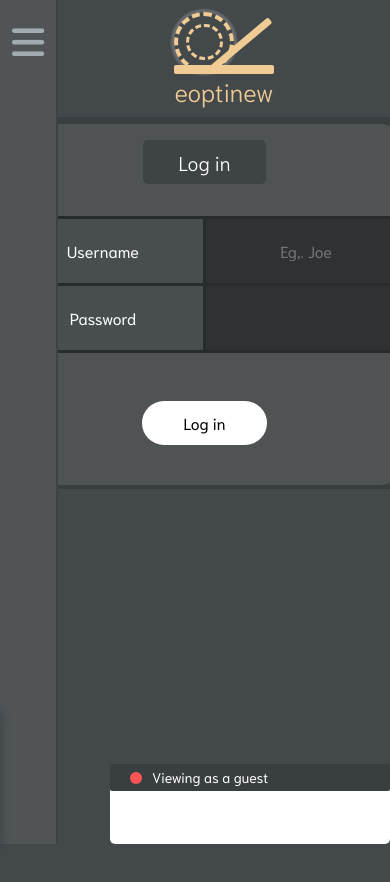
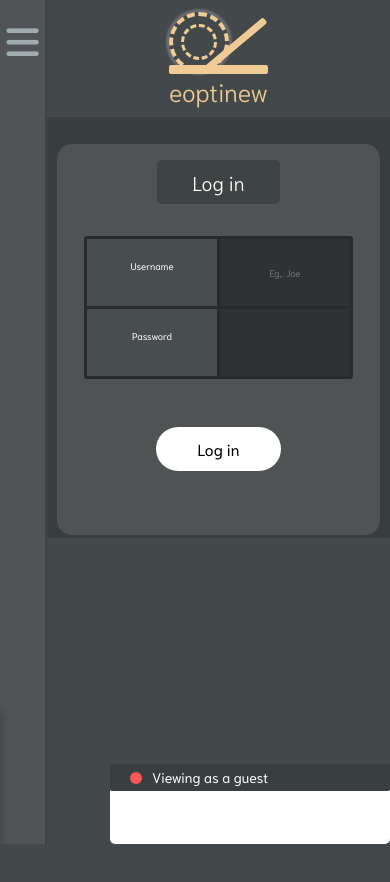
Before and after one commit to KevinBjarnemark/reoptinew, a React (Vite) app: page / in a window 390 px wide. Shown: the top 882 px of the page. Built offline with nearby package versions, Linux system fonts and the light colour scheme.

Commit message:
Added media queries and refactored/centralized checkbox link insertions

```diff
--- a/src/components/forms/basic-form/BasicForm.jsx
+++ b/src/components/forms/basic-form/BasicForm.jsx
@@ -1,11 +1,12 @@
 import style from './BasicForm.module.css';
 import { SubmitButton } from '../../buttons/SubmitButton';
+import { Link } from 'react-router-dom';
 
 const Input = (props) => {
     const { title = '', inputProps = {} } = props;
 
     return (
-        <div className="flex-row-relative">
+        <div className={`flex-row-relative ${style['input-container']}`}>
             <label className={style['label-input']}>{title}</label>
             <div className={style['artificial-border']}></div>
             <input className={`${style.input}`} {...inputProps}></input>
@@ -17,7 +18,12 @@ const Image = (props) => {
     const { inputProps = {}, labelText = '', previewImg = null } = props;
 
     return (
-        <div className="flex-column-relative">
+        <div
+            className={
+                'flex-column-relative pb-5 pt-3 ' +
+                `${style['image-container']}`
+            }
+        >
             <input {...inputProps} type="file" hidden />
             <label
                 htmlFor={inputProps.id}
@@ -56,14 +62,34 @@ const Border = ({ children }) => {
     );
 };
 
+/**
+ * Creates a clickable link leading to another internal page.
+ *
+ * @param {object}  linkObj example --> {url: "/example", name: "Example"}
+ * @returns {JSX.Element}
+ *
+ * Limitations:
+ *
+ * If the link is missing, it will appear as 'invisible'.
+ *
+ */
+const TextLink = ({ linkObj, className }) => {
+    if (linkObj?.url && linkObj?.name) {
+        return (
+            <Link to={linkObj.url} className={className}>
+                {linkObj.name}
+            </Link>
+        );
+    }
+};
+
 const Checkbox = (props) => {
-    const { id = '', labelHtml = '', inputProps = {} } = props;
+    const { id = '', label = {}, inputProps = {} } = props;
 
     return (
         <div
             className="flex-row-relative align-items-center
-            justify-content-center mt-4"
-            style={{ padding: '10px' }}
+            justify-content-center mt-4 pt-3 pb-2"
         >
             {/* Chekbox */}
             <div
@@ -80,7 +106,18 @@ const Checkbox = (props) => {
 
             {/* Label */}
             <label style={{ height: '100%' }} htmlFor={id}>
-                {labelHtml}
+                <div
+                    className={
+                        'flex-row-relative ' +
+                        `${style['checkbox-link-container']}`
+                    }
+                >
+                    {label.text}
+                    <TextLink
+                        linkObj={label.link}
+                        className={style['checkbox-link']}
+                    />
+                </div>
             </label>
         </div>
     );
@@ -92,29 +129,13 @@ const ErrorMessage = (props) => {
     return <p className={`${style['error-message']} mt-5`}>{text}</p>;
 };
 
-const Birthdate = (props) => {
-    const { title = 'Birth date', inputProps = {} } = props;
-
-    return (
-        <div className="flex-row-relative">
-            <label className={style['label-input']}>{title}</label>
-            <div className={style['artificial-border']}></div>
-            <input
-                className={`${style.input}`}
-                type="date"
-                {...inputProps}
-            ></input>
-        </div>
-    );
-};
-
 export const BasicForm = (props) => {
     const { children, submitButtonProps = {} } = props;
 
     return (
         <form
             className="flex-column-relative align-items-center
-            mt-4 mb-4 w-100"
+            mt-4 mb-5 w-100"
         >
             {children}
             <SubmitButton {...submitButtonProps} />
@@ -128,4 +149,3 @@ BasicForm.Image = Image;
 BasicForm.Border = Border;
 BasicForm.Checkbox = Checkbox;
 BasicForm.ErrorMessage = ErrorMessage;
-BasicForm.Birthdate = Birthdate;
--- a/src/components/forms/basic-form/BasicForm.module.css
+++ b/src/components/forms/basic-form/BasicForm.module.css
@@ -1,9 +1,36 @@
+:root {
+    --item-width: 200px;
+    --item-padding: 20px 0px;
+    --item-height: 67px;
+    --item-font-size: 65%;
+}
+
+.input-container {
+    width: 100%;
+    justify-content: center;
+}
 
 .input {
-    padding: 20px 20px;
+    height: var(--item-height);
+    padding: var(--item-padding);
     background-color: var(--color-input-background);
     text-align: center;
-    width: 200px;
+    width: var(--item-width);
+    font-size: var(--font-size);
+}
+
+.label-input {
+    height: var(--item-height);
+    padding: var(--item-padding);
+    background-color: #484d4f;
+    text-align: center;
+    width: var(--item-width);
+    font-size: var(--font-size);
+}
+
+.image-container {
+    width: 100%;
+    align-items: center;
 }
 
 .image-label {
@@ -15,13 +42,6 @@
     cursor: pointer;
     box-shadow: 0 0 5px 2px var(--color-dark-border);
     margin-right: 15px;
-}
-
-.label-input {
-    padding: 20px 20px;
-    background-color: #484d4f;
-    text-align: center;
-    width: 200px;
 }
 
 .image {
@@ -45,6 +65,18 @@
     cursor: pointer;
 }
 
+.checkbox-link-container {
+    font-size: 100%;
+    line-height: 0;
+}
+
+.checkbox-link {
+    color: #ffffff;
+    margin-left: 8px;
+    font-size: 100%;
+    line-height: 0;
+}
+
 /* The middle 'border' separating the inputs */
 .artificial-border {
     width: 3px;
@@ -56,3 +88,67 @@
     font-weight: 500;
     line-height: 0; /* Avoid layout shift */
 }
+
+/* When screens are larger than 850px */
+@media (min-width: 850px) {
+    .image-container {
+        width: 100%;
+        align-items: flex-start;
+    }
+}
+
+/* When screens are smaller than 590px */
+@media (max-width: 590px) {
+    .input {
+        height: 67px;
+        width: 160px;
+        font-size: 80%;
+    }
+
+    .label-input {
+        height: 67px;
+        width: 160px;
+        font-size: 80%;
+    }
+}
+
+/* When screens are smaller than 490px */
+@media (max-width: 490px) {
+    .input {
+        height: 67px;
+        width: 150px;
+        font-size: 70%;
+    }
+
+    .label-input {
+        height: 67px;
+        width: 150px;
+        font-size: 70%;
+    }
+
+    .checkbox-link-container {
+        font-size: 80%;
+    }
+}
+
+/* When screens are smaller than 410px */
+@media (max-width: 410px) {
+    .checkbox-container {
+        margin-left: 20px;
+    }
+
+    .input {
+        height: 67px;
+        width: 130px;
+        font-size: 60%;
+    }
+
+    .label-input {
+        height: 67px;
+        width: 130px;
+        font-size: 60%;
+    }
+    .checkbox-link-container {
+        font-size: 60%;
+    }
+}
--- a/src/components/page/page-section/PageSection.jsx
+++ b/src/components/page/page-section/PageSection.jsx
@@ -15,7 +15,7 @@ const PageSection = (props) => {
 
     return (
         <section
-            className="flex-column-relative align-items-center w-100"
+            className="flex-column-relative align-items-center w-100 pt-4"
             style={{
                 backgroundColor: 'var(--color-dark-background)',
                 padding: '1% 0',
--- a/src/components/separators/border-separator/BorderSeparator.jsx
+++ b/src/components/separators/border-separator/BorderSeparator.jsx
@@ -1,9 +1,7 @@
-import style from './BorderSeparator.module.css'
+import style from './BorderSeparator.module.css';
 
 const BorderSeparator = () => {
-    return (
-        <div className={`flex-column-relative ${style.container}`}></div>
-    );
+    return <div className={`flex-column-relative ${style.container}`}></div>;
 };
 
 export default BorderSeparator;
--- a/src/index.css
+++ b/src/index.css
@@ -100,7 +100,7 @@ input {
     border: none;
 }
 
-input[type="date"] {
+input[type='date'] {
     display: flex;
     position: relative;
     justify-content: center;
@@ -111,7 +111,7 @@ input[type="date"] {
 }
 
 /* Custom calendar icon overlay */
-input[type="date"]::-webkit-calendar-picker-indicator {
+input[type='date']::-webkit-calendar-picker-indicator {
     display: flex;
     position: absolute;
     top: 0;
@@ -125,20 +125,21 @@ input[type="date"]::-webkit-calendar-picker-indicator {
 }
 
 /* Adjust input background when hovering the calendar picker icon */
-input[type="date"]::-webkit-calendar-picker-indicator:hover input[type="date"]::-webkit-calendar-picker-indicator {
+input[type='date']::-webkit-calendar-picker-indicator:hover
+    input[type='date']::-webkit-calendar-picker-indicator {
     background-color: #ffffff;
 }
 
-input[type="date"]::-webkit-calendar-picker-indicator:hover {
+input[type='date']::-webkit-calendar-picker-indicator:hover {
     background-color: #ffffff;
 }
 
-input[type="date"]::-webkit-calendar-picker-indicator:focus {
+input[type='date']::-webkit-calendar-picker-indicator:focus {
     background-color: #ffffff;
 }
 
 label {
-    color: #ffffff
+    color: #ffffff;
 }
 
 button {
@@ -156,7 +157,7 @@ main {
     justify-content: flex-start;
     align-items: flex-end;
     background-color: var(--color-background);
-    padding-bottom: 100px
+    padding-bottom: 100px;
 }
 
 /* Basic page class */
@@ -204,5 +205,12 @@ nav {
     height: fit-content;
     width: var(--sidebar-width);
     height: 100vh;
-    border-right: var(--sidebar-border-size) solid #3d4244
+    border-right: var(--sidebar-border-size) solid #3d4244;
 }
+
+/* When screens are smaller than 410px */
+@media (max-width: 410px) {
+    :root {
+        --sidebar-width: 47px;
+    }
+}
--- a/src/pages/signup/Signup.jsx
+++ b/src/pages/signup/Signup.jsx
@@ -1,13 +1,14 @@
 import { useState, useContext } from 'react';
+import style from './Signup.module.css';
 import { BasicForm } from '../../components/forms/basic-form/BasicForm';
 import PageSection from '../../components/page/page-section/PageSection';
-import { debug } from '../../utils/log';
+import { debug } from '@debug';
 import { validateCommon } from '../../functions/validation/validate';
 import useSubmit from '../../hooks/forms/useSubmit';
 import useSimulateLoading from '../../hooks/effects/useSimulateLoading';
 import NotificationContext from '@notification-context';
 import { useNavigate } from 'react-router-dom';
-import { BorderSeparator } from '@border-separator';
+import BorderSeparator from '@border-separator';
 
 const Signup = () => {
     // Toggle dev logs & debugging
@@ -87,7 +88,7 @@ const Signup = () => {
                     },
                 }}
             >
-                <div className="flex-row-relative align-items-start">
+                <div className={style['form-container']}>
                     <BasicForm.Image
                         inputProps={{
                             id: 'profile-image',
@@ -153,8 +154,9 @@ const Signup = () => {
                             />
 
                             <BorderSeparator />
-                            <BasicForm.Birthdate
+                            <BasicForm.Input
                                 inputProps={{
+                                    type: 'date',
                                     onChange: (e) => {
                                         setFormDataDraft((prev) => ({
                                             ...prev,
@@ -172,20 +174,13 @@ const Signup = () => {
                                 onChange: (e) =>
                                     setTermsAccepted(e.target.checked),
                             }}
-                            labelHtml={
-                                <>
-                                    I accept this website&apos;s
-                                    <a
-                                        style={{
-                                            color: '#ffffff',
-                                            marginLeft: '10px',
-                                        }}
-                                        href="/terms-of-service"
-                                    >
-                                        Terms of Service
-                                    </a>
-                                </>
-                            }
+                            label={{
+                                text: "I accept this website's",
+                                link: {
+                                    name: 'Terms of Service',
+                                    url: '/terms-of-service',
+                                },
+                            }}
                         />
                         <BasicForm.Checkbox
                             id="privacy-policy"
@@ -193,20 +188,13 @@ const Signup = () => {
                                 onChange: (e) =>
                                     setPolicyAccepted(e.target.checked),
                             }}
-                            labelHtml={
-                                <>
-                                    I accept this website&apos;s
-                                    <a
-                                        style={{
-                                            color: '#ffffff',
-                                            marginLeft: '10px',
-                                        }}
-                                        href="/privacy-policy"
-                                    >
-                                        Privacy Policy
-                                    </a>
-                                </>
-                            }
+                            label={{
+                                text: "I accept this website's",
+                                link: {
+                                    name: 'Privacy Policy',
+                                    url: '/privacy-policy',
+                                },
+                            }}
                         />
                     </div>
                 </div>
--- /dev/null
+++ b/src/pages/signup/Signup.module.css
@@ -0,0 +1,16 @@
+/*
+This starts out as a column (for mobile-first development) and
+transforms into a row on larger screens with media queries.
+*/
+.form-container {
+    display: flex;
+    flex-direction: column;
+    align-items: flex-start;
+}
+
+/* When screens are larger than 850px */
+@media (min-width: 850px) {
+    .form-container {
+        flex-direction: row;
+    }
+}
--- a/src/utils/errorHandling.js
+++ b/src/utils/errorHandling.js
@@ -1,4 +1,4 @@
-import { debug } from './log';
+import { debug } from '@debug';
 import { NON_FIELD_ERRORS_STRING } from './constants';
 
 /**
```
